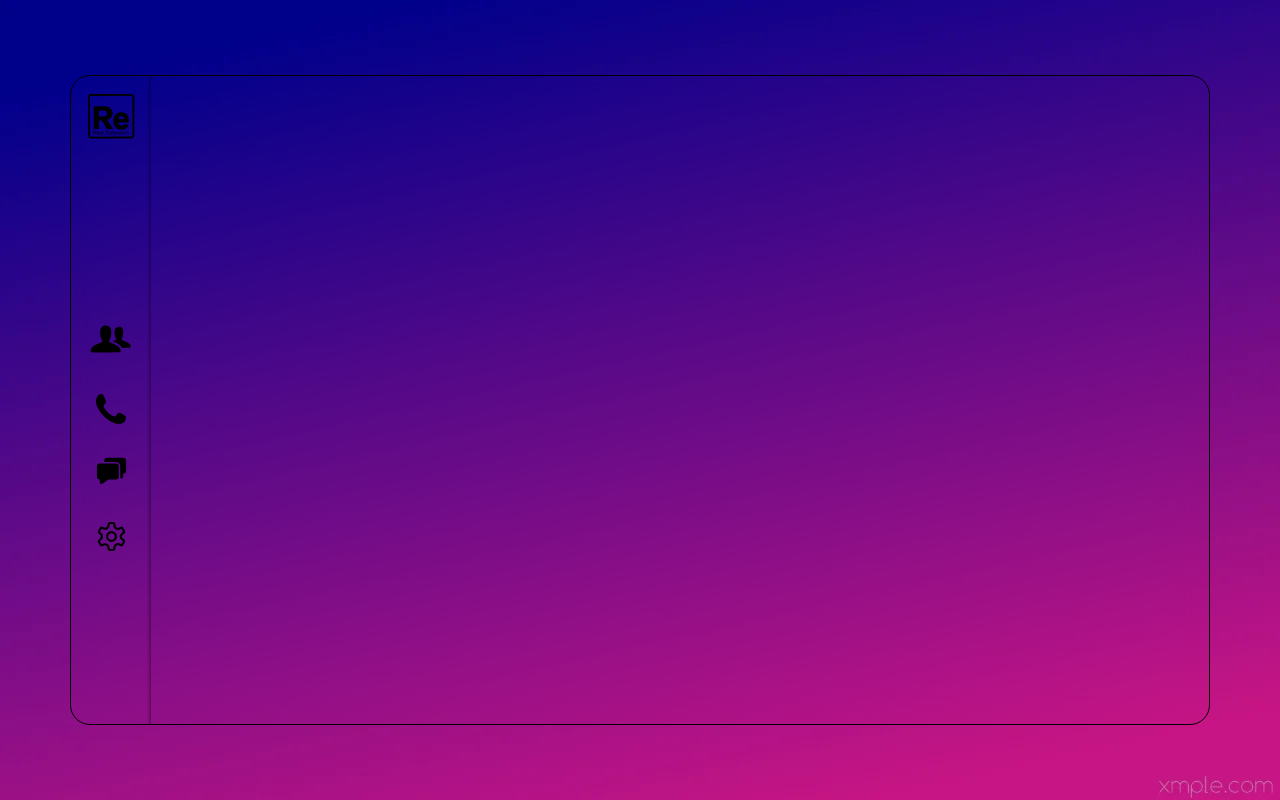
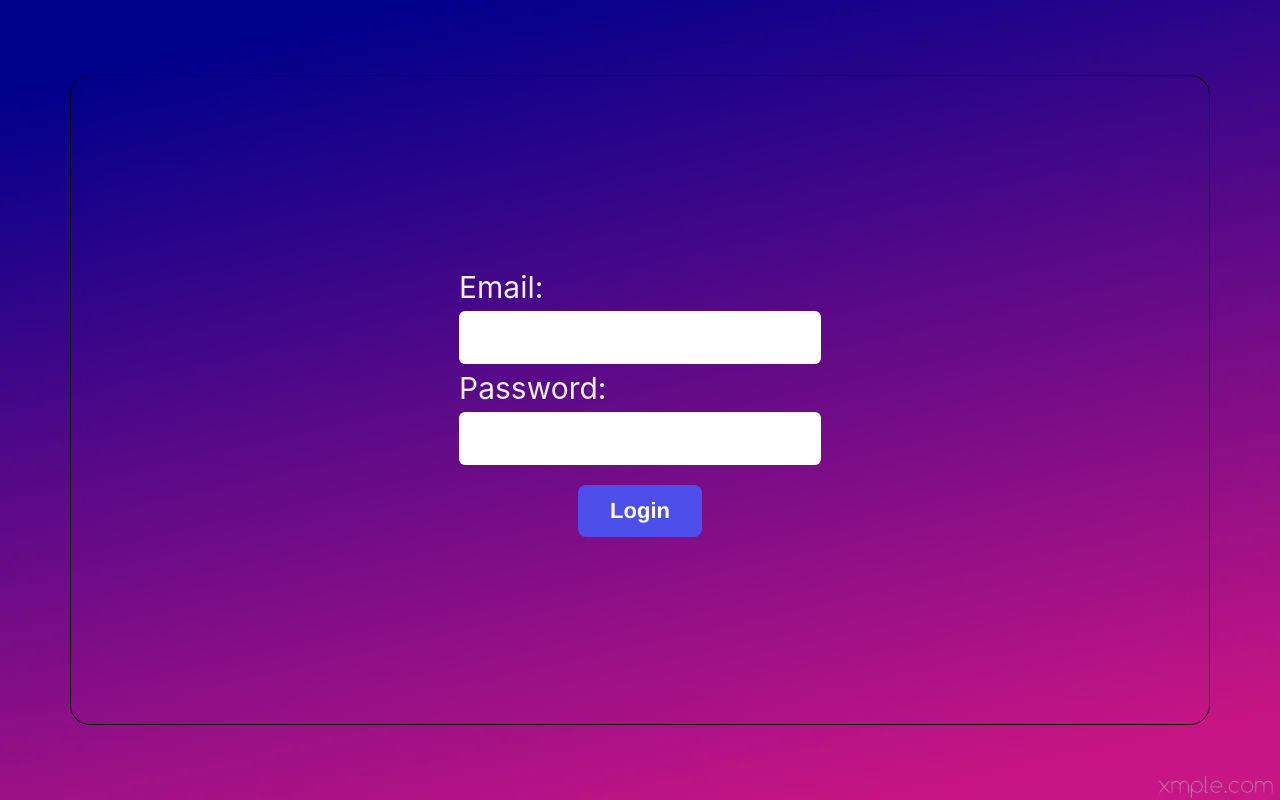
Before and after one commit to sobol4156/network, a Vue app: page /login in a window 1280 px wide. Before the commit this address had no page. Built offline with nearby package versions, Linux system fonts and the light colour scheme.

Commit message:
feat: added login view

```diff
--- a/src/App.vue
+++ b/src/App.vue
@@ -1,7 +1,7 @@
 <template>
   <div class="app">
     <div class="content-app">
-      <aside>
+      <aside v-if="false">
         <div class="logo">
           <logo-icon />
         </div>
@@ -12,23 +12,39 @@
           <settings-icon class="menu__item" />
         </div>
       </aside>
-      <main style="width: 100%;">
+      <main v-if="false" style="width: 100%">
         <router-view v-slot="{ Component }">
           <keep-alive>
             <component class="app__component" :is="Component" />
           </keep-alive>
         </router-view>
       </main>
+      <div v-if="true" class="authorization">
+        <router-view v-slot="{ Component }">
+          <keep-alive>
+            <component :is="Component" />
+          </keep-alive>
+        </router-view>
+      </div>
     </div>
   </div>
 </template>
 
 <script setup lang="ts">
+import {onMounted} from 'vue'
+import { useRouter } from "vue-router";
 import LogoIcon from "@/components/ui/LogoIcon.vue";
 import FriendsIcon from "@/components/ui/FriendsIcon.vue";
 import CallIcon from "@/components/ui/CallIcon.vue";
 import MessagesIcon from "@/components/ui/MessagesIcon.vue";
 import SettingsIcon from "@/components/ui/SettingsIcon.vue";
+
+
+const router = useRouter();
+
+onMounted(() => {
+  router.push("/login");
+});
 </script>
 
 <style scoped lang="scss">
@@ -50,13 +66,16 @@ aside {
     background: linear-gradient(to left, rgba(0, 0, 0, 0.3), transparent);
   }
 }
-.app{
+.app {
   padding: 0 70px;
   width: 100%;
 
-  &__component{
+  &__component {
     height: 100%;
   }
+}
+.authorization{
+  width: 100%;
 }
 .content-app {
   backdrop-filter: blur(15px);
--- a/src/assets/base.css
+++ b/src/assets/base.css
@@ -34,6 +34,7 @@
   --color-text: var(--vt-c-text-light-1);
 
   --section-gap: 160px;
+
 }
 
 *,
--- /dev/null
+++ b/src/components/AuthButton.vue
@@ -0,0 +1,39 @@
+<template>
+  <button class="auth-btn"><slot></slot></button>
+</template>
+<style scoped lang="scss">
+  .auth-btn {
+      margin-top: 20px;
+      background-color: #4c4fea;
+      border-radius: 8px;
+      border-style: none;
+      box-sizing: border-box;
+      color: #ffffff;
+      cursor: pointer;
+      display: inline-block;
+      font-family: "Haas Grot Text R Web", "Helvetica Neue", Helvetica, Arial,
+        sans-serif;
+      font-size: 22px;
+      font-weight: 500;
+
+      line-height: 20px;
+      list-style: none;
+
+      font-weight: 700;
+      outline: none;
+      padding: 16px 32px;
+      position: relative;
+      text-align: center;
+      text-decoration: none;
+      transition: color 100ms;
+      vertical-align: baseline;
+      user-select: none;
+      -webkit-user-select: none;
+      touch-action: manipulation;
+
+      &:hover,
+      &:focus {
+        background-color: #5490df;
+      }
+    }
+</style>
--- /dev/null
+++ b/src/components/AuthInput.vue
@@ -0,0 +1,17 @@
+<template>
+  <input class="auth-input" />
+</template>
+
+<style scoped lang="scss">
+input {
+  padding: 12px 20px;
+  font-size: 25px;
+  border-width: 0;
+  border-style: solid;
+  border-color: white;
+  border-radius: 6px;
+  outline: transparent;
+  width: 100%;
+  transition: border-color 0.2s ease;
+}
+</style>
--- /dev/null
+++ b/src/components/authorization/LoginForm.vue
@@ -0,0 +1,37 @@
+<template>
+  <div class="login-form">
+    <form class="data-form">
+      <label for="">Email:</label>
+      <auth-input/>
+      <label for="">Password:</label>
+      <auth-input/>
+    </form>
+    <auth-button>Login</auth-button>
+  </div>
+</template>
+
+<script setup>
+import AuthInput from '../AuthInput.vue';
+import AuthButton from '../AuthButton.vue';
+</script>
+<style scoped lang="scss">
+.login-form {
+  display: flex;
+  justify-content: center;
+  height: 100%;
+  align-items: center;
+  flex-direction: column;
+
+  .data-form {
+    display: flex;
+    flex-direction: column;
+
+    label{
+      font-size: 30px;
+    }
+
+
+  }
+
+}
+</style>
--- a/src/router/index.ts
+++ b/src/router/index.ts
@@ -1,4 +1,5 @@
 import MessagesView from '@/views/MessagesView.vue'
+import LoginView from '@/views/LoginView.vue'
 import { createRouter, createWebHistory } from 'vue-router'
 
 
@@ -10,6 +11,11 @@ const router = createRouter({
       name: 'home',
       component: MessagesView
     },
+    {
+      path: '/login',
+      name: 'login',
+      component: LoginView
+    },
 
   ]
 })
--- /dev/null
+++ b/src/views/LoginView.vue
@@ -0,0 +1,16 @@
+<template>
+  <div class="login-view">
+      <login-form/>
+  </div>
+</template>
+
+<script setup>
+import LoginForm from '@/components/authorization/LoginForm.vue';
+
+</script>
+
+<style scoped>
+.login-view{
+  height: 100%;
+}
+</style>
```
